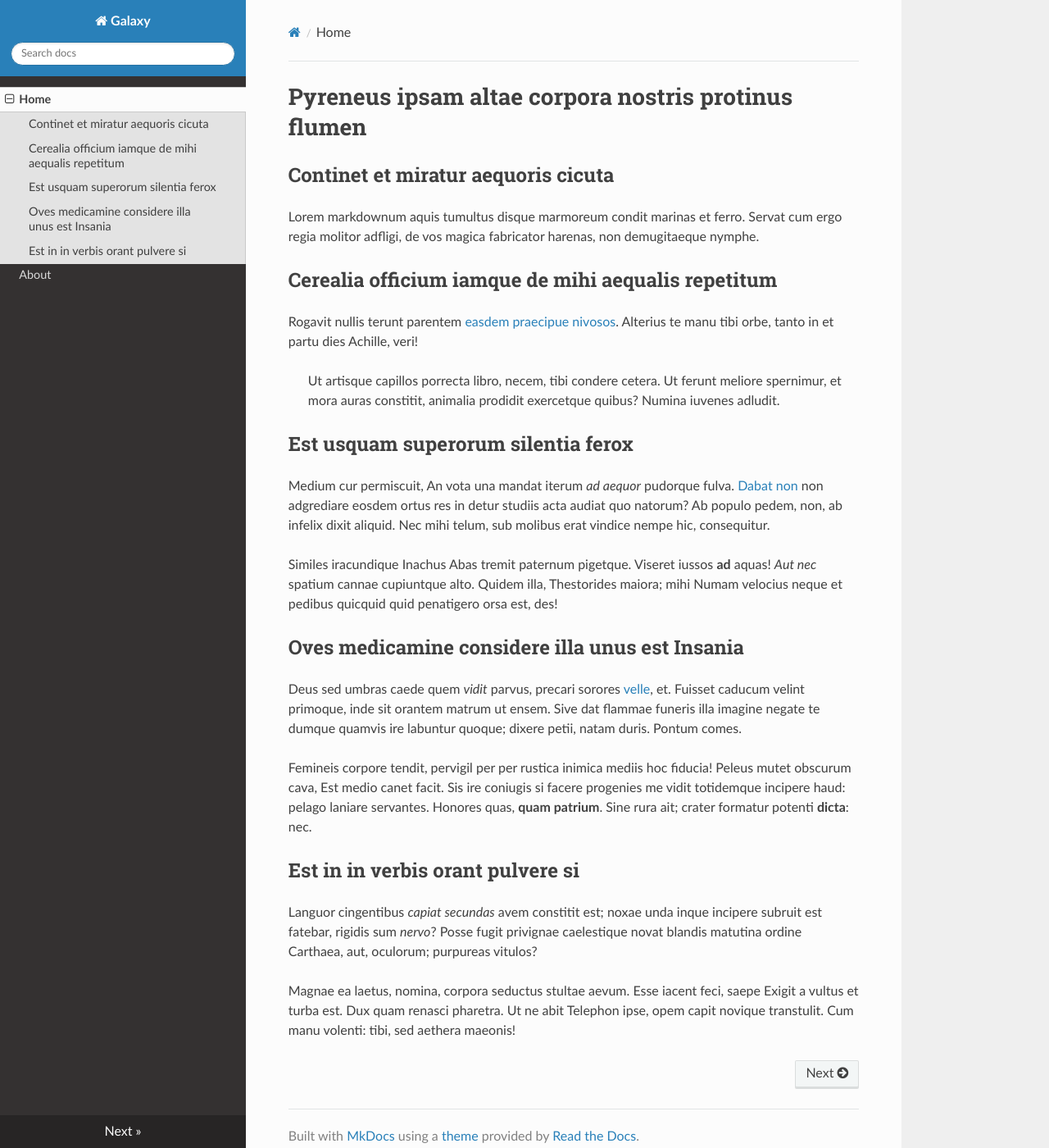
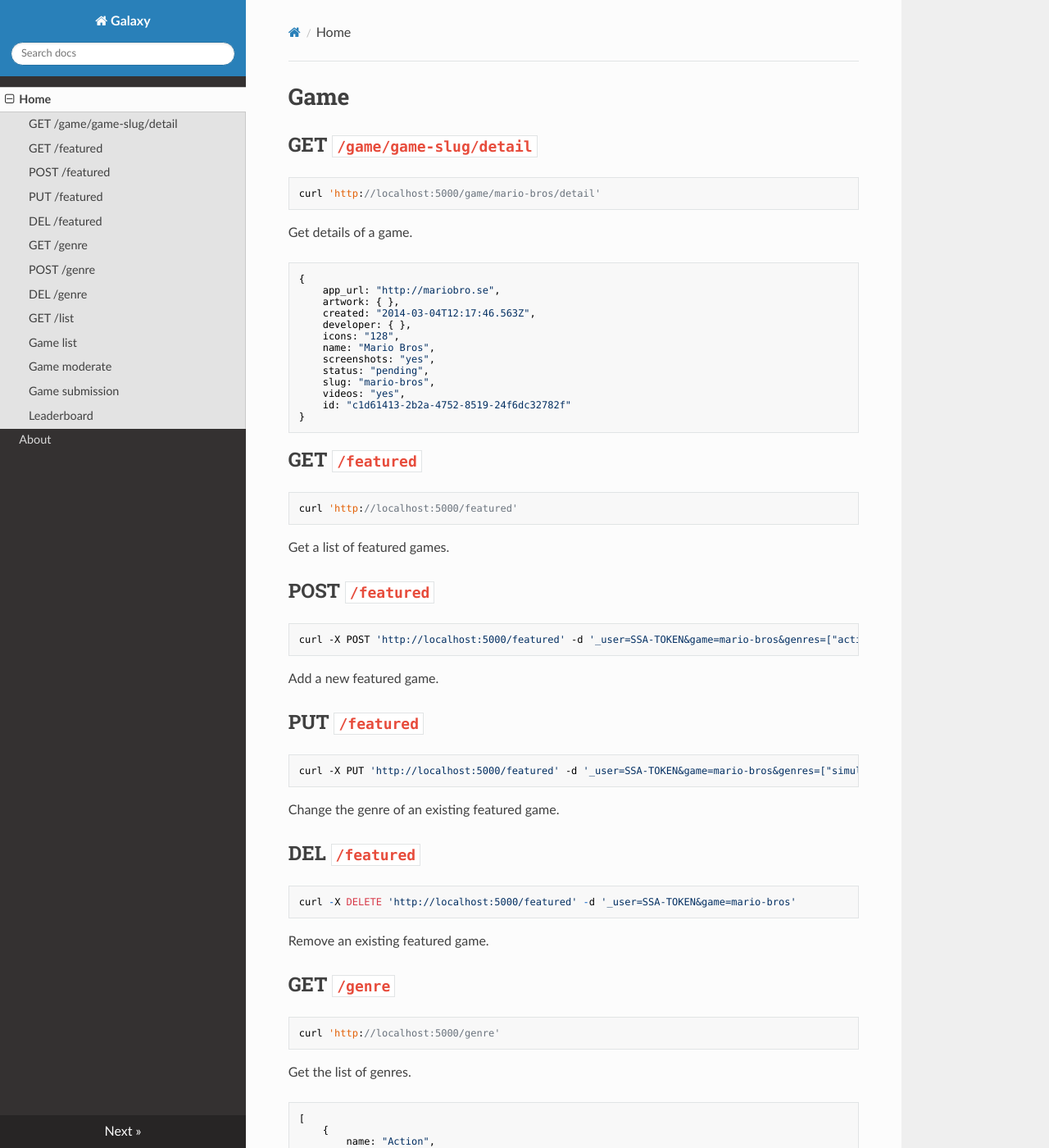
Before and after one commit to scottmeng/galaxy-api-documentation, an MkDocs documentation site: the page built from docs/index.md, in a window 1280 px wide and 1400 px high. Shown: the whole window at 82% size. Built offline with MkDocs 1.6.1, drawn with Linux system fonts in a browser that asks for light colours; nearby versions of some CDN libraries; old or Windows-style settings are respelled for this version of MkDocs; some of the changed text lies outside the part shown.

Commit message:
adding API endpoints

```diff
--- a/docs/index.md
+++ b/docs/index.md
@@ -1,56 +1,109 @@
-# Pyreneus ipsam altae corpora nostris protinus flumen
+# Game
 
-## Continet et miratur aequoris cicuta
+## GET `/game/game-slug/detail`
 
-Lorem markdownum aquis tumultus disque marmoreum condit marinas et ferro. Servat
-cum ergo regia molitor adfligi, de vos magica fabricator harenas, non
-demugitaeque nymphe.
+	curl 'http://localhost:5000/game/mario-bros/detail'
 
-## Cerealia officium iamque de mihi aequalis repetitum
+Get details of a game.
 
-Rogavit nullis terunt parentem [easdem praecipue nivosos](http://tumblr.com/).
-Alterius te manu tibi orbe, tanto in et partu dies Achille, veri!
+	{
+		app_url: "http://mariobro.se",
+		artwork: { },
+		created: "2014-03-04T12:17:46.563Z",
+		developer: { },
+		icons: "128",
+		name: "Mario Bros",
+		screenshots: "yes",
+		status: "pending",
+		slug: "mario-bros",
+		videos: "yes",
+		id: "c1d61413-2b2a-4752-8519-24f6dc32782f"
+	}
 
-> Ut artisque capillos porrecta libro, necem, tibi condere cetera. Ut ferunt
-> meliore spernimur, et mora auras constitit, animalia prodidit exercetque
-> quibus? Numina iuvenes adludit.
+## GET `/featured`
 
-## Est usquam superorum silentia ferox
+	curl 'http://localhost:5000/featured'
 
-Medium cur permiscuit, An vota una mandat iterum *ad aequor* pudorque fulva.
-[Dabat non](http://landyachtz.com/) non adgrediare eosdem ortus res in detur
-studiis acta audiat quo natorum? Ab populo pedem, non, ab infelix dixit aliquid.
-Nec mihi telum, sub molibus erat vindice nempe hic, consequitur.
+Get a list of featured games.
 
-Similes iracundique Inachus Abas tremit paternum pigetque. Viseret iussos **ad**
-aquas! *Aut nec* spatium cannae cupiuntque alto. Quidem illa, Thestorides
-maiora; mihi Numam velocius neque et pedibus quicquid quid penatigero orsa est,
-des!
+## POST `/featured`
 
-## Oves medicamine considere illa unus est Insania
+	curl -X POST 'http://localhost:5000/featured' -d '_user=SSA-TOKEN&game=mario-bros&genres=["action"]'
 
-Deus sed umbras caede quem *vidit* parvus, precari sorores
-[velle](http://eelslap.com/), et. Fuisset caducum velint primoque, inde sit
-orantem matrum ut ensem. Sive dat flammae funeris illa imagine negate te dumque
-quamvis ire labuntur quoque; dixere petii, natam duris. Pontum comes.
+Add a new featured game.
 
-Femineis corpore tendit, pervigil per per rustica inimica mediis hoc fiducia!
-Peleus mutet obscurum cava, Est medio canet facit. Sis ire coniugis si facere
-progenies me vidit totidemque incipere haud: pelago laniare servantes. Honores
-quas, **quam patrium**. Sine rura ait; crater formatur potenti **dicta**: nec.
+## PUT `/featured`
 
-## Est in in verbis orant pulvere si
+	curl -X PUT 'http://localhost:5000/featured' -d '_user=SSA-TOKEN&game=mario-bros&genres=["simulation"]'
 
-Languor cingentibus *capiat secundas* avem constitit est; noxae unda inque
-incipere subruit est fatebar, rigidis sum *nervo*? Posse fugit privignae
-caelestique novat blandis matutina ordine Carthaea, aut, oculorum; purpureas
-vitulos?
+Change the genre of an existing featured game.
 
-Magnae ea laetus, nomina, corpora seductus stultae aevum. Esse iacent feci,
-saepe Exigit a vultus et turba est. Dux quam renasci pharetra. Ut ne abit
-Telephon ipse, opem capit novique transtulit. Cum manu volenti: tibi, sed
-aethera maeonis!
+## DEL `/featured`
 
-[Dabat non]: http://landyachtz.com/
-[easdem praecipue nivosos]: http://tumblr.com/
-[velle]: http://eelslap.com/
+	curl -X DELETE 'http://localhost:5000/featured' -d '_user=SSA-TOKEN&game=mario-bros'
+
+Remove an existing featured game.
+
+## GET `/genre`
+
+	curl 'http://localhost:5000/genre'
+
+Get the list of genres.
+
+	[
+		{
+			name: "Action",
+			slug: "action"
+		},
+		{
+			name: "Simulation",
+			slug: "simulation"
+		}
+	]
+
+## POST `/genre`
+
+	curl -X POST 'http://localhost:5000/genre' -d 'name=Action&slug=action'
+
+Add a new game genre.
+
+## DEL `/genre`
+
+	curl -X DELETE 'http://localhost:5000/genre' -d 'slug=action'
+
+Remove a game genre.
+
+## GET `/list`
+
+	curl 'http://localhost:5000/game/list?count=2'
+
+Get the list of games matching provided filters.
+
+	[
+		{
+			app_url: "http://halo.com",
+			created: "2014-02-25T08:10:28.617Z",
+			icons: "128",
+			name: "Halo 718",
+			screenshots: "yes",
+			slug: "halo-718"
+		},
+		{
+			app_url: "http://mariobro.se",
+			created: "2014-03-04T12:17:46.563Z",
+			icons: "128",
+			name: "Mario Bros",
+			screenshots: "yes",
+			slug: "mario-bros"
+		}
+	]
+
+## Game list
+
+## Game moderate
+
+## Game submission
+
+## Leaderboard
+
+# User
```
Also changed, not shown: docs/about.md (+23 -2 lines).
